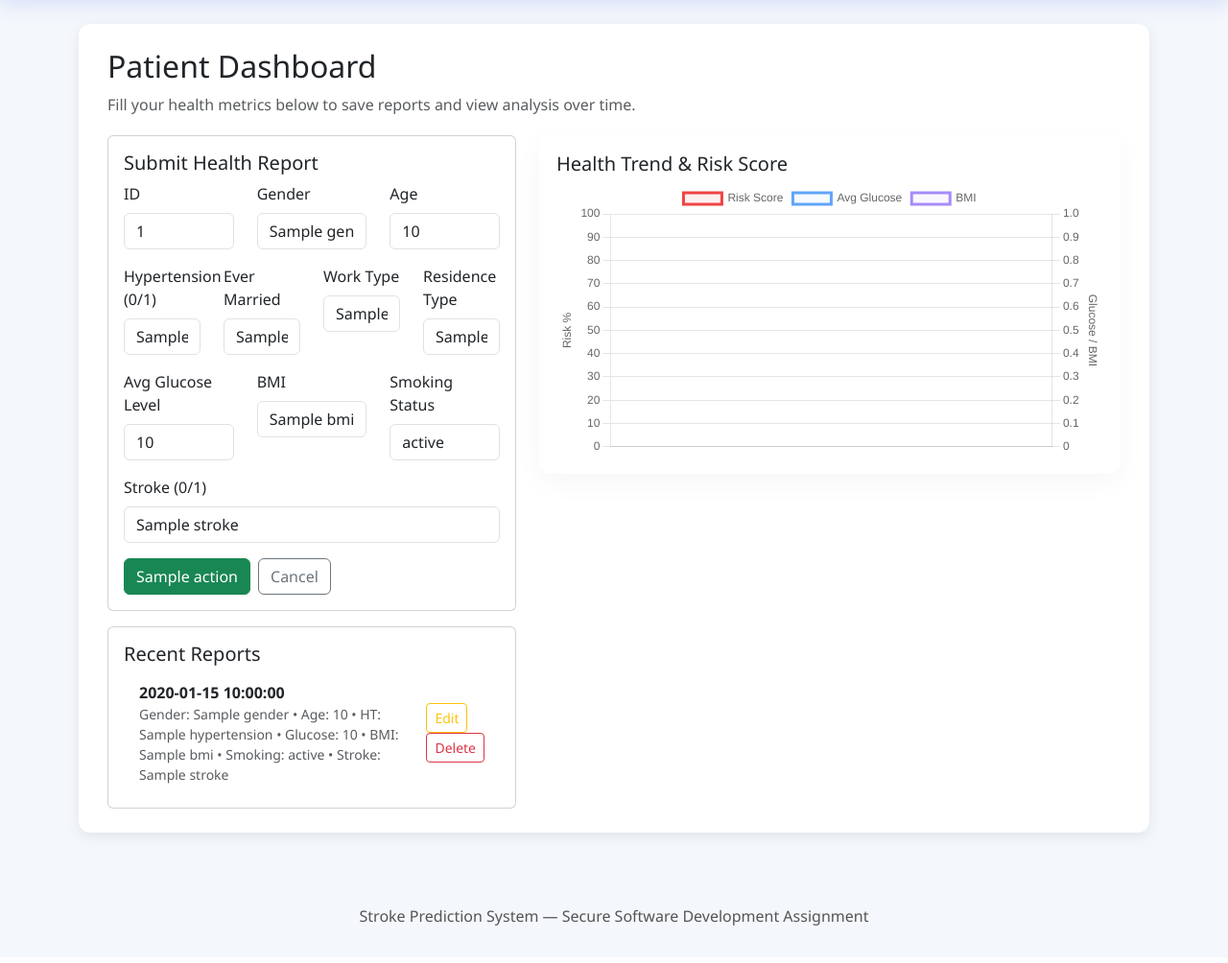
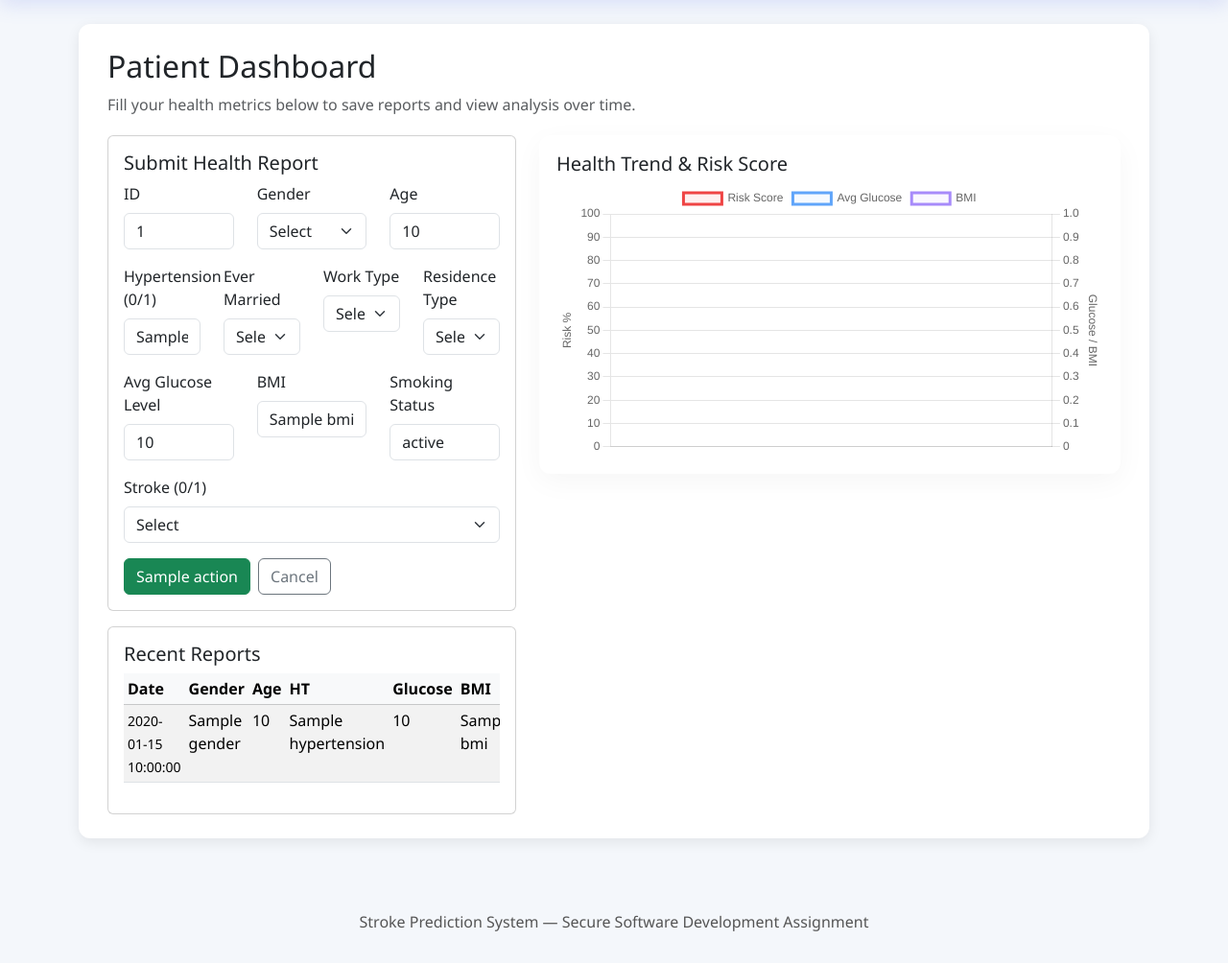
Before and after one commit to CS-LTU/com7033-assignment-ahsanIqbal1122, a Flask app: template templates/patient_dashboard.html in a window 1280 px wide. Shown: the part 68-1072 px from the top of the page at 96% size. Before the commit the page ends 1033 px from the top, so only its background shows below. Run offline with Flask 2, Linux system fonts and the light colour scheme; the template is opened without the code that fills it: most values are stand-ins (such as "Sample title", 1, 10 or a date in 2020).

Commit message:
feat: Add patient report CRUD with comprehensive input validation
- Implemented Create, Read, Update, Delete operations for patient reports
- Added three-layer input validation (client-side, server-side type, server-side range)
- Converted text inputs to dropdown selects for enum fields (gender, work_type, etc.)
- Implemented ownership verification to prevent privilege escalation
- Created safe_float() helper function for type-safe conversions
- Added risk score calculation with visual color coding

Input validation layers:
1. Client-side: HTML dropdown selects prevent invalid enum values
2. Server-side type: try/except blocks catch conversion errors
3. Server-side range: Age (0-120), BMI (0.1-80), Glucose (>=0)

Security features:
- Ownership checks: WHERE id = ? AND user_id = ?
- Prevents horizontal privilege escalation
- Parameterized queries for all CRUD operations

Testing:
- Submitted valid report - stored correctly
- Tested type validation with invalid input - rejected
- Tested range validation - rejected
- Verified ownership checks work

```diff
--- a/templates/patient_dashboard.html
+++ b/templates/patient_dashboard.html
@@ -34,22 +34,35 @@
 			<div class="card-body">
 				<h5 class="card-title">Recent Reports</h5>
 				{% if reports %}
-					<ul class="list-group list-group-flush">
-						{% for r in reports|reverse %}
-							<li class="list-group-item d-flex justify-content-between align-items-center">
-								<div>
-									<div><strong>{{ r['created_at'] }}</strong></div>
-									<div class="small text-muted">Gender: {{ r['gender'] or '-' }} • Age: {{ r['age'] or '-' }} • HT: {{ r['hypertension'] }} • Glucose: {{ r['avg_glucose_level'] or '-' }} • BMI: {{ r['bmi'] or '-' }} • Smoking: {{ r['smoking_status'] or '-' }} • Stroke: {{ r['stroke'] }}</div>
-								</div>
-								<div>
-									<a href="{{ url_for('dashboard.edit_patient_report', report_id=r['id']) }}" class="btn btn-sm btn-outline-warning me-1">Edit</a>
-									<form action="{{ url_for('dashboard.delete_patient_report', report_id=r['id']) }}" method="post" style="display:inline">
-										<button class="btn btn-sm btn-outline-danger" onclick="return confirm('Delete this report?');">Delete</button>
-									</form>
-								</div>
-							</li>
-						{% endfor %}
-					</ul>
+					<div class="table-responsive">
+						<table class="table table-sm table-striped">
+							<thead class="table-light">
+								<tr>
+									<th>Date</th><th>Gender</th><th>Age</th><th>HT</th><th>Glucose</th><th>BMI</th><th>Smoking</th><th>Stroke</th><th>Actions</th>
+								</tr>
+							</thead>
+							<tbody>
+								{% for r in reports|reverse %}
+									<tr>
+										<td><small>{{ r['created_at'] }}</small></td>
+										<td>{{ r['gender'] or '-' }}</td>
+										<td>{{ r['age'] or '-' }}</td>
+										<td>{{ r['hypertension'] }}</td>
+										<td>{{ r['avg_glucose_level'] or '-' }}</td>
+										<td>{{ r['bmi'] or '-' }}</td>
+										<td>{{ r['smoking_status'] or '-' }}</td>
+										<td>{% if r['stroke'] == 1 %}<span class="badge bg-danger">Yes</span>{% else %}<span class="badge bg-secondary">No</span>{% endif %}</td>
+										<td>
+											<a href="{{ url_for('dashboard.edit_patient_report', report_id=r['id']) }}" class="btn btn-sm btn-outline-warning me-1" title="Edit">Edit</a>
+											<form action="{{ url_for('dashboard.delete_patient_report', report_id=r['id']) }}" method="post" style="display:inline">
+												<button class="btn btn-sm btn-outline-danger" onclick="return confirm('Delete this report?');" title="Delete">Delete</button>
+											</form>
+										</td>
+									</tr>
+								{% endfor %}
+							</tbody>
+						</table>
+					</div>
 				{% else %}
 					<div class="text-muted">No reports yet.</div>
 				{% endif %}
--- a/templates/patient_form.html
+++ b/templates/patient_form.html
@@ -9,7 +9,12 @@
     {% endif %}
     <div class="col-md-4 mb-3">
       <label class="form-label">Gender</label>
-      <input class="form-control" name="gender" value="{{ patient['gender'] if patient else '' }}">
+      <select class="form-select" name="gender" required>
+        <option value="">Select</option>
+        <option value="Male" {% if patient and patient['gender']=='Male' %}selected{% endif %}>Male</option>
+        <option value="Female" {% if patient and patient['gender']=='Female' %}selected{% endif %}>Female</option>
+        <option value="Other" {% if patient and patient['gender']=='Other' %}selected{% endif %}>Other</option>
+      </select>
     </div>
     <div class="col-md-4 mb-3">
       <label class="form-label">Age</label>
@@ -24,15 +29,30 @@
     </div>
     <div class="col-md-3 mb-3">
       <label class="form-label">Ever Married</label>
-      <input class="form-control" name="ever_married" value="{{ patient['ever_married'] if patient else '' }}">
+      <select class="form-select" name="ever_married" required>
+        <option value="">Select</option>
+        <option value="Yes" {% if patient and patient['ever_married']=='Yes' %}selected{% endif %}>Yes</option>
+        <option value="No" {% if patient and patient['ever_married']=='No' %}selected{% endif %}>No</option>
+      </select>
     </div>
     <div class="col-md-3 mb-3">
       <label class="form-label">Work Type</label>
-      <input class="form-control" name="work_type" value="{{ patient['work_type'] if patient else '' }}">
+      <select class="form-select" name="work_type" required>
+        <option value="">Select</option>
+        <option value="Children" {% if patient and patient['work_type']=='Children' %}selected{% endif %}>Children</option>
+        <option value="Govt_job" {% if patient and patient['work_type']=='Govt_job' %}selected{% endif %}>Govt_job</option>
+        <option value="Never_worked" {% if patient and patient['work_type']=='Never_worked' %}selected{% endif %}>Never_worked</option>
+        <option value="Private" {% if patient and patient['work_type']=='Private' %}selected{% endif %}>Private</option>
+        <option value="Self-employed" {% if patient and patient['work_type']=='Self-employed' %}selected{% endif %}>Self-employed</option>
+      </select>
     </div>
     <div class="col-md-3 mb-3">
       <label class="form-label">Residence Type</label>
-      <input class="form-control" name="Residence_type" value="{{ patient['Residence_type'] if patient else '' }}">
+      <select class="form-select" name="Residence_type" required>
+        <option value="">Select</option>
+        <option value="Urban" {% if patient and patient['Residence_type']=='Urban' %}selected{% endif %}>Urban</option>
+        <option value="Rural" {% if patient and patient['Residence_type']=='Rural' %}selected{% endif %}>Rural</option>
+      </select>
     </div>
   </div>
 
@@ -52,8 +72,12 @@
   </div>
 
   <div class="mb-3">
-    <label class="form-label">Stroke (0/1)</label>
-    <input class="form-control" name="stroke" value="{{ patient['stroke'] if patient else '' }}">
+     <label class="form-label">Stroke (0/1)</label>
+     <select class="form-select" name="stroke" required>
+      <option value="">Select</option>
+      <option value="0" {% if patient and patient['stroke']==0 %}selected{% endif %}>No</option>
+      <option value="1" {% if patient and patient['stroke']==1 %}selected{% endif %}>Yes</option>
+     </select>
   </div>
 
   <div class="d-flex gap-2">
```
Also changed, not shown: routes/dashboard_routes.py (+58 -12 lines).
